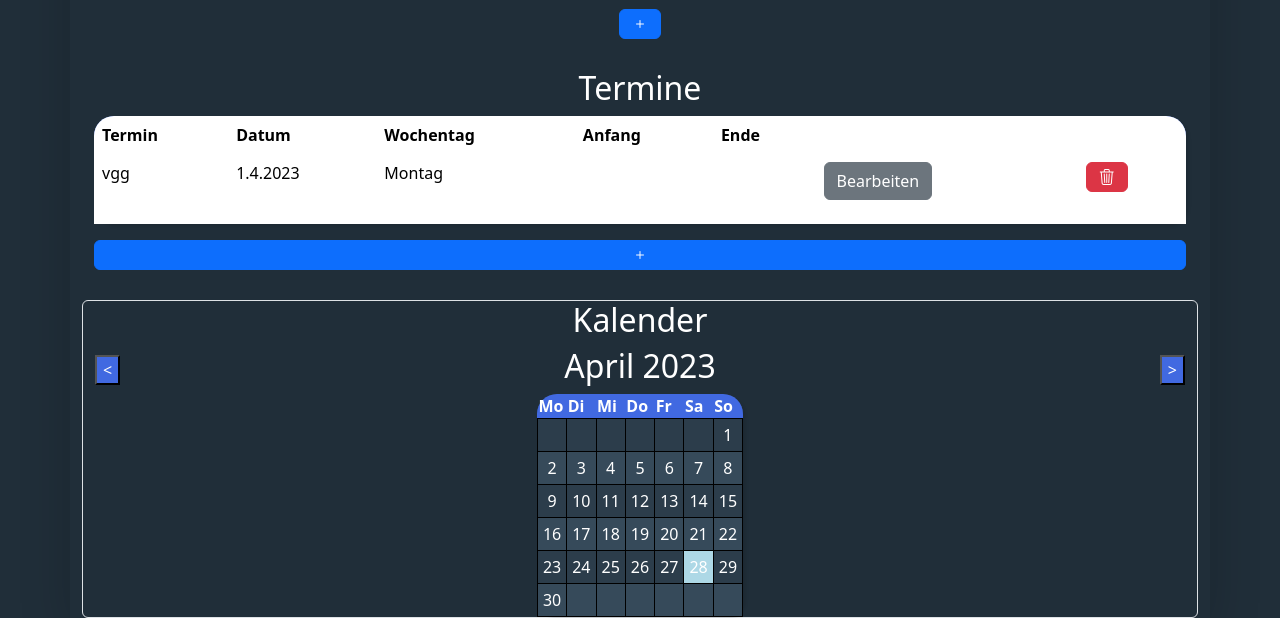
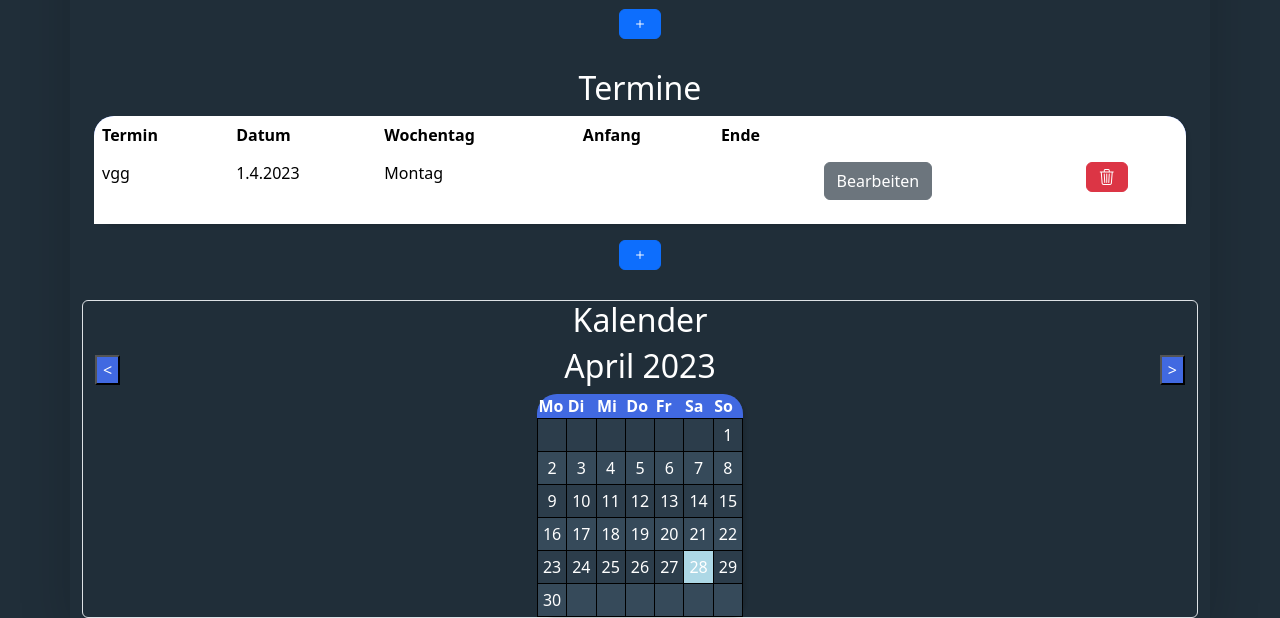
Before and after one commit to LeonardK2020/Klausurersatzleistung, a Flask app: page / in a window 1280 px wide. Shown: the part 479-1097 px from the top of the page. Run offline with Flask 3, Linux system fonts and the light colour scheme; data comes from the database, SQL or seed files in the repository; both versions use the stored data as it was after the commit; some libraries are stand-ins or nearby versions.

Commit message:
Buttons klein gemacht + Beispiel Aufgaben+ Termin

```diff
--- a/templates/index.html
+++ b/templates/index.html
@@ -142,7 +142,7 @@
                     </tr>
                  {% endfor %}
             </table>
-            <a href="/Termine" class="btn btn-primary mt-3 mx-auto d-block bi bi-plus"></a>
+            <a href="/Termine" class="btn btn-primary bi bi-plus"></a>
             </div>
             <div id="calendar" style="margin-top: 30px" class="col text-center container-fluid border rounded">
               <h2>Kalender</h2>
```
Also changed, not shown: datenbank.db.
